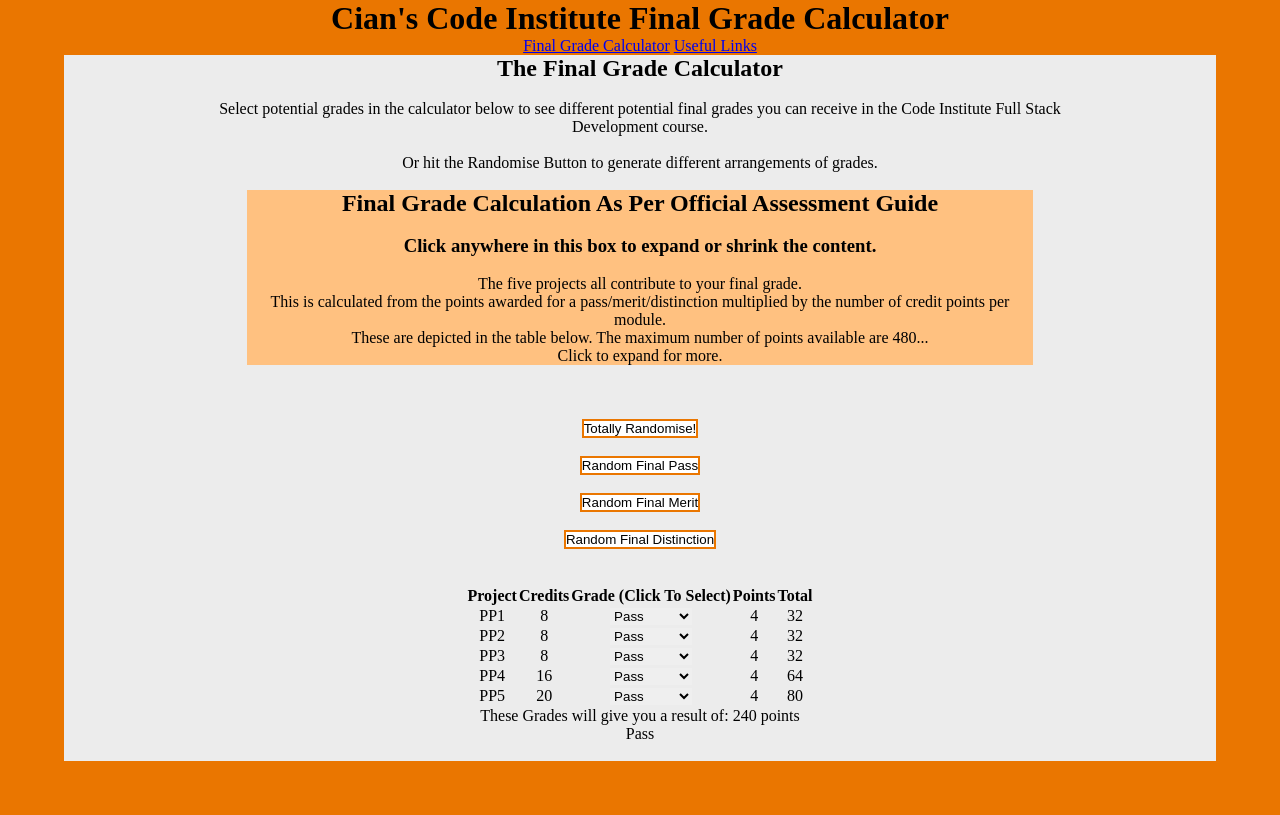
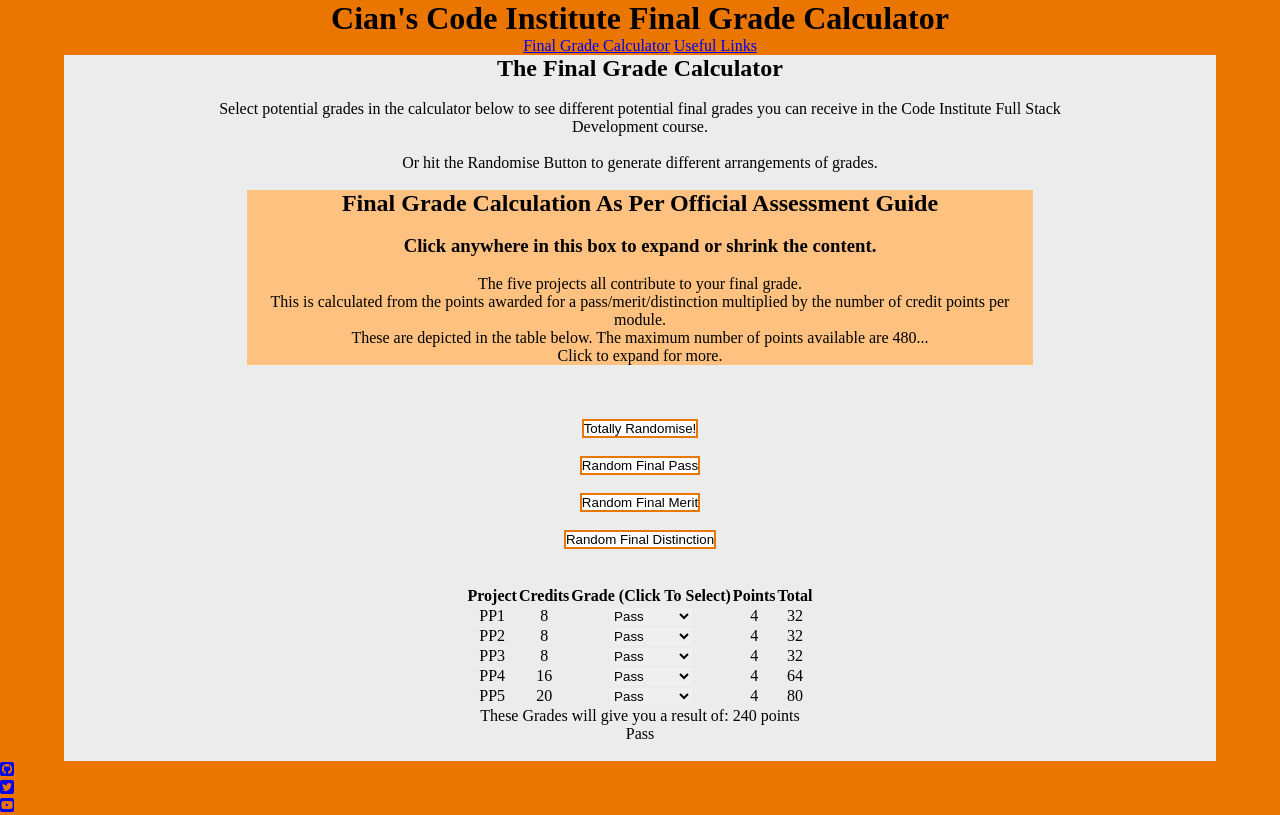
Before and after one commit to Lastraeus/pp2-cians-ci-grade-calculator, a plain HTML site: page index.html in a window 1280 px wide. Drawn offline with Linux system fonts and the light colour scheme.

Commit message:
add: footer & section comments to index.html

```diff
--- a/index.html
+++ b/index.html
@@ -5,17 +5,19 @@
     <meta charset="UTF-8">
     <meta http-equiv="X-UA-Compatible" content="IE=edge">
     <meta name="viewport" content="width=device-width, initial-scale=1.0">
+    <script src="https://kit.fontawesome.com/ae0900deec.js" crossorigin="anonymous"></script>
     <link rel="stylesheet" href="assets\css\style.css">
     <title>Cian's Code Institute Final Grade Calculator</title>
 </head>
 
 <body>
     <header>
+        <!-- Main Header Logo -->
         <h1 class="logos center">
             Cian's Code Institute Final Grade Calculator
         </h1>
+        <!-- Nav Menu -->
         <nav>
-            <!-- Menu for wider screens -->
             <ul id="menu" class="center">
                 <li>
                     <a href="index.html" class="active">Final Grade Calculator</a>
@@ -25,7 +27,7 @@
                 </li>
             </ul>
     </header>
-
+    <!-- Main Final Grade Calculator Section of the site -->
     <section id="grade-calc-section">
         <div id="grade-calc-header" class="center">
             <h2 id="grade-calc-title">The Final Grade Calculator</h2>
@@ -35,6 +37,7 @@
                 Or hit the Randomise Button to generate different arrangements of grades.
             </p>
             <br>
+            <!-- Expandable Div (by clicking) Shows Official Calculation Rules -->
             <div id="expand-calc-rules">
                 <article id="assesment-quote">
                     <h2>
@@ -60,6 +63,7 @@
             </div>
         </div>
         <br>
+        <!-- Randomizer Buttons Section -->
         <div id="random-buttons-div" class="center">
             <br><br>
             <input type="button" value="Totally Randomise!" id="random-button0" class="center random-input-buttons">
@@ -68,11 +72,11 @@
             <br><br>
             <input type="button" value="Random Final Merit" id="random-button2" class="center random-input-buttons">
             <br><br>
-            <input type="button" value="Random Final Distinction" id="random-button3"
-                class="center random-input-buttons">
+            <input type="button" value="Random Final Distinction" id="random-button3" class="center random-input-buttons">
             <br><br>
         </div>
         <br>
+        <!-- Interactive Final Grade Calculator -->
         <div id="table-div" class="center">
             <table id="grade-table">
                 <thead>
@@ -152,6 +156,7 @@
                 </tbody>
             </table>
         </div>
+        <!-- Displayed Final Results -->
         <div id="results-div" class="center">
             <p id="result-text">
                 These Grades will give you a result of: <span id="total-result-points">240</span> points
@@ -163,7 +168,25 @@
         <br>
     </section>
 
+    <!-- Social Media Link(s) in footer -->
     <footer>
+        <ul class="footer-links">
+            <li>
+                <a href="https://github.com/Lastraeus" target="_blank" rel="noopener"
+                    aria-label="Visit my Github Page (opens in a new tab)">
+                    <i class="fa-brands fa-square-github"></i>
+            </li>
+            <li>
+                <a href="https://twitter.com" target="_blank" rel="noopener"
+                    aria-label="Visit our Twitter page to see Elon Musk in action(opens in a new tab)"><i
+                        class="fab fa-twitter-square"></i></a>
+            </li>
+            <li>
+                <a href="https://youtube.com" target="_blank" rel="noopener"
+                    aria-label="Visit our YouTube page (opens in a new tab) to escape this reality"><i
+                        class="fab fa-youtube-square"></i></a>
+            </li>
+        </ul>
     </footer>
     <script src="assets/js/script.js"></script>
     <script src="assets/js/insert-guide-script.js"></script>
```
